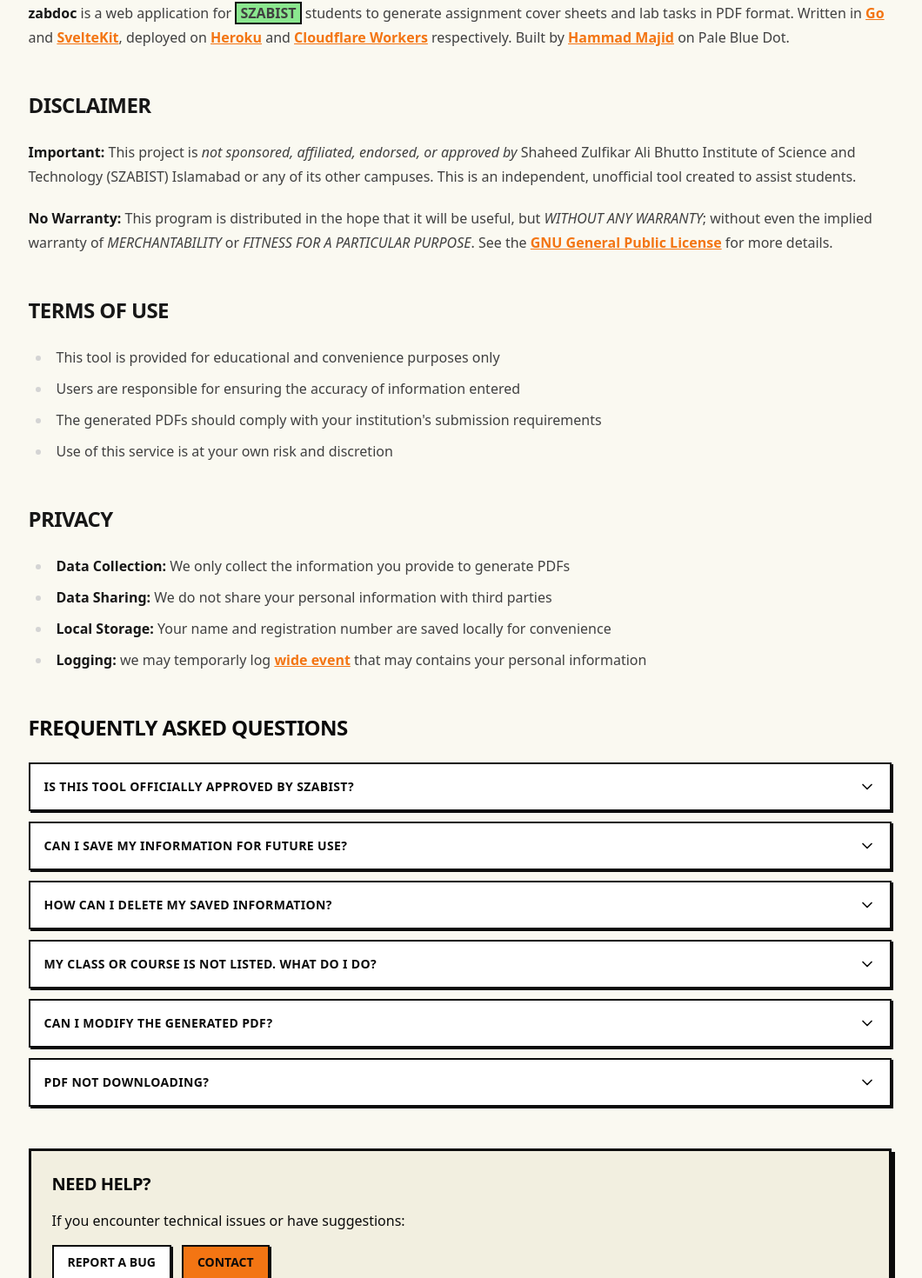
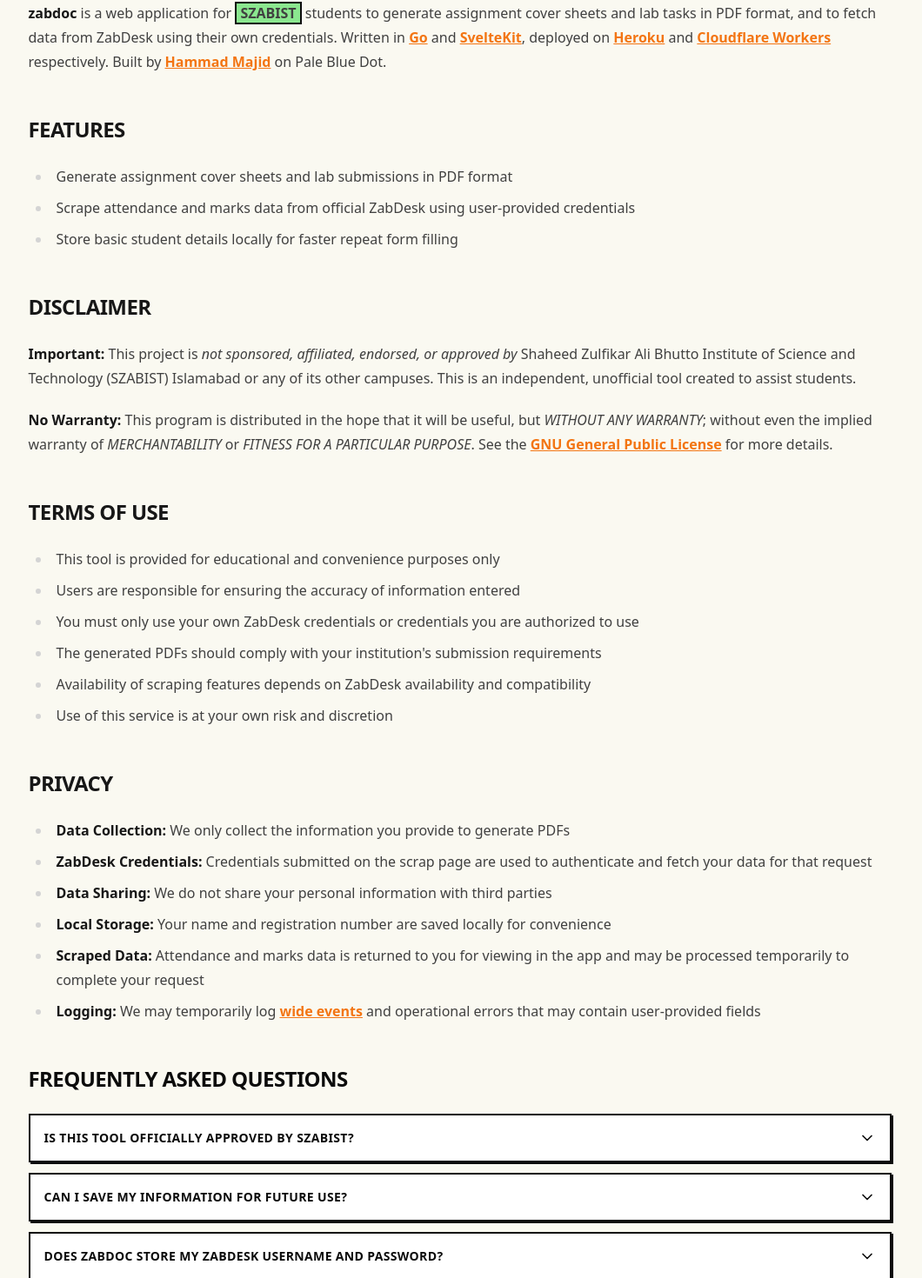
Before and after one commit to hammadmajid/zabdoc, a SvelteKit app in the folder worker/: page /about in a window 1280 px wide. Shown: the part 191-1661 px from the top of the page at 87% size, without its empty margins (104-1164 px from the left). Built offline with nearby package versions, Linux system fonts and the light colour scheme.

Commit message:
update about page

```diff
--- a/worker/src/routes/about/+page.svelte
+++ b/worker/src/routes/about/+page.svelte
@@ -17,7 +17,8 @@
         <p>
             <strong>zabdoc</strong> is a web application for
             <span class="bg-secondary px-1 neo-border-sm font-bold">SZABIST</span>
-            students to generate assignment cover sheets and lab tasks in PDF format.
+            students to generate assignment cover sheets and lab tasks in PDF format,
+            and to fetch data from ZabDesk using their own credentials.
             Written in{" "}
             <a href="https://go.dev" target="_blank" rel="noreferrer">Go</a> and
             <a href="https://svelte.dev" target="_blank" rel="noreferrer">SvelteKit</a>,
@@ -27,6 +28,14 @@
             <a href="https://workers.cloudflare.com/" target="_blank" rel="noreferrer">Cloudflare Workers</a>
             respectively. Built by <a href="https://hammadmajid.pages.dev" target="_blank">Hammad Majid</a> on Pale Blue Dot.
         </p>
+
+        <h2>Features</h2>
+
+        <ul>
+            <li>Generate assignment cover sheets and lab submissions in PDF format</li>
+            <li>Scrape attendance and marks data from official ZabDesk using user-provided credentials</li>
+            <li>Store basic student details locally for faster repeat form filling</li>
+        </ul>
 
         <h2 id="disclaimer">Disclaimer</h2>
 
@@ -59,7 +68,9 @@
         <ul>
             <li>This tool is provided for educational and convenience purposes only</li>
             <li>Users are responsible for ensuring the accuracy of information entered</li>
+            <li>You must only use your own ZabDesk credentials or credentials you are authorized to use</li>
             <li>The generated PDFs should comply with your institution's submission requirements</li>
+            <li>Availability of scraping features depends on ZabDesk availability and compatibility</li>
             <li>Use of this service is at your own risk and discretion</li>
         </ul>
 
@@ -67,9 +78,11 @@
 
         <ul>
             <li><strong>Data Collection:</strong> We only collect the information you provide to generate PDFs</li>
+            <li><strong>ZabDesk Credentials:</strong> Credentials submitted on the scrap page are used to authenticate and fetch your data for that request</li>
             <li><strong>Data Sharing:</strong> We do not share your personal information with third parties</li>
             <li><strong>Local Storage:</strong> Your name and registration number are saved locally for convenience</li>
-            <li><strong>Logging:</strong> we may temporarly log <a href="https://baselime.io/glossary/wide-event" target="_blank" rel="noopener noreferrer">wide event</a> that may contains your personal information</li>
+            <li><strong>Scraped Data:</strong> Attendance and marks data is returned to you for viewing in the app and may be processed temporarily to complete your request</li>
+            <li><strong>Logging:</strong> We may temporarily log <a href="https://baselime.io/glossary/wide-event" target="_blank" rel="noopener noreferrer">wide events</a> and operational errors that may contain user-provided fields</li>
         </ul>
     </div>
 
@@ -93,7 +106,17 @@
                 <Accordion.Content>
                     <p class="text-sm">
                         Yes! Your student name and registration number are automatically saved
-                        locally in your browser for convenience. This data never leaves your device.
+                        locally in your browser for convenience. ZabDesk credentials are not stored in local storage.
+                    </p>
+                </Accordion.Content>
+            </Accordion.Item>
+
+            <Accordion.Item value="item-2b">
+                <Accordion.Trigger>Does zabdoc store my ZabDesk username and password?</Accordion.Trigger>
+                <Accordion.Content>
+                    <p class="text-sm">
+                        Credentials are used to log in and fetch your attendance data for your request.
+                        They are not saved to local storage by zabdoc.
                     </p>
                 </Accordion.Content>
             </Accordion.Item>
```
